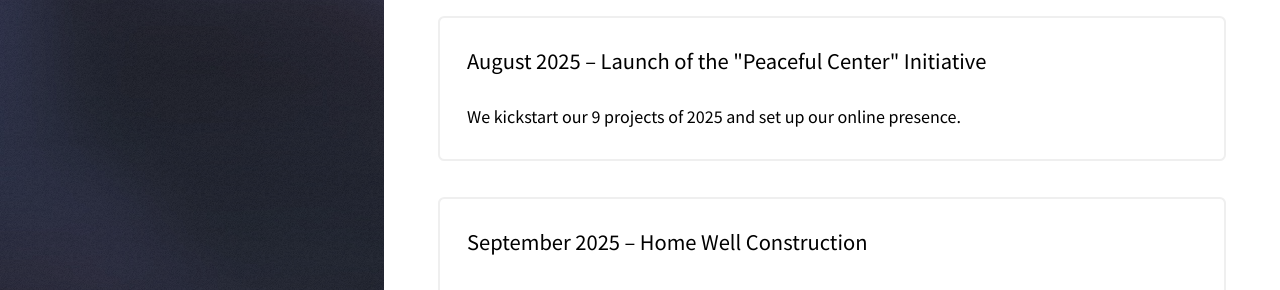
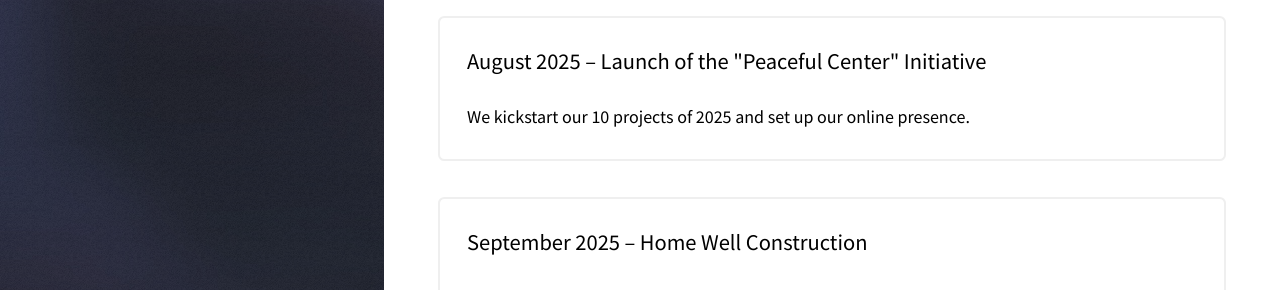
Before and after one commit to peacefulcenter/peacefulcenter.github.io, a Jekyll site: the page built from pages/mission.md, in a window 1280 px wide and 1262 px high. Shown: the part 829-1119 px from the top of the window. Built offline with Jekyll 4.4.1, drawn with Linux system fonts in a browser that asks for light colours.

Commit message:
Add new project

```diff
--- a/pages/mission.md
+++ b/pages/mission.md
@@ -21,7 +21,7 @@ permalink: /:basename/
 
   <div class="box">
     <h3>August 2025 – Launch of the "Peaceful Center" Initiative</h3>
-    <p>We kickstart our 9 projects of 2025 and set up our online presence.</p>
+    <p>We kickstart our 10 projects of 2025 and set up our online presence.</p>
   </div>
   <div class="box">
     <h3>September 2025 – Home Well Construction</h3>
```
Also changed, not shown: pages/donate.md (+3 -0 lines), pages/projects.md (+8 -3 lines).
